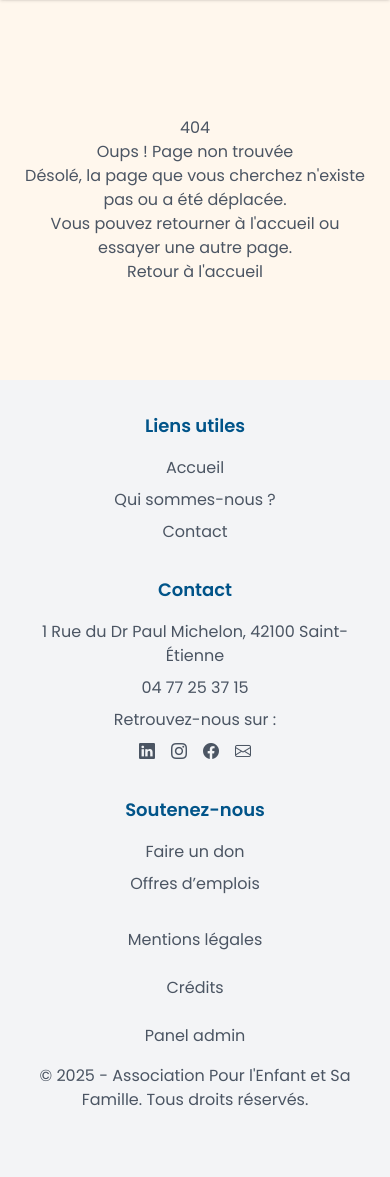
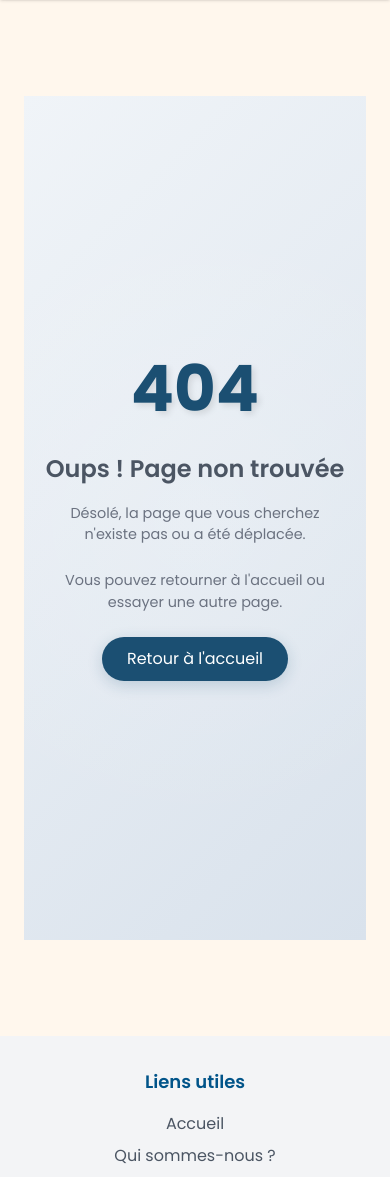
Before and after one commit to Potaaaaaaaaaaaato/apesf_site, a Django app: template apesf/templates/404.html in a window 390 px wide. Shown: the part 80-1257 px from the top of the page. Before the commit the page ends 1186 px from the top, so only its background shows below. Run offline with Django 4.2, Linux system fonts and the light colour scheme; the template is opened without the code that fills it, so the values that code supplies are empty; some libraries are stand-ins or nearby versions.

Commit message:
Enhance 404 error page with improved styling and responsive design

```diff
--- a/apesf/templates/404.html
+++ b/apesf/templates/404.html
@@ -1,11 +1,133 @@
 {% extends 'base.html' %}
 {% block title %}Page non trouvée{% endblock %}
 {% block content %}
-<div class="text-center mt-5">
-    <h1 class="display-1">404</h1>
-    <h2>Oups ! Page non trouvée</h2>
-    <p class="lead">Désolé, la page que vous cherchez n'existe pas ou a été déplacée.</p>
-    <p>Vous pouvez retourner à l'accueil ou essayer une autre page.</p>
-    <a href="{% url 'accueil' %}" class="btn btn-primary mt-3">Retour à l'accueil</a>
+<style>
+    /* Style pour la page 404 */
+    .error-page {
+        min-height: 100vh;
+        display: flex;
+        justify-content: center;
+        align-items: center;
+        background: linear-gradient(135deg, #f0f4f8 0%, #d9e2ec 100%); /* Dégradé de fond doux */
+        text-align: center;
+        padding: 20px;
+        position: relative;
+        overflow: hidden;
+    }
+
+    /* Effet de fond subtil (optionnel) */
+    .error-page::before {
+        content: '';
+        position: absolute;
+        top: 0;
+        left: 0;
+        width: 100%;
+        height: 100%;
+        background: radial-gradient(circle, rgba(255, 255, 255, 0.3) 0%, rgba(255, 255, 255, 0) 70%);
+        opacity: 0.5;
+    }
+
+    /* Conteneur du contenu */
+    .error-content {
+        position: relative;
+        z-index: 1;
+        max-width: 600px;
+        margin: 0 auto;
+    }
+
+    /* Style pour le titre 404 */
+    .error-title {
+        font-size: 10rem;
+        font-weight: 900;
+        color: #1B4F72; /* Couleur primaire */
+        text-shadow: 3px 3px 6px rgba(0, 0, 0, 0.1);
+        animation: bounce 1.5s ease-in-out infinite; /* Animation de rebond */
+        margin-bottom: 0;
+    }
+
+    /* Style pour le sous-titre */
+    .error-subtitle {
+        font-size: 2.5rem;
+        font-weight: 600;
+        color: #4B5563; /* Couleur neutre */
+        margin-bottom: 1rem;
+    }
+
+    /* Style pour le texte descriptif */
+    .error-text {
+        font-size: 1.2rem;
+        color: #6B7280; /* Gris plus clair */
+        margin-bottom: 1.5rem;
+    }
+
+    /* Style pour le bouton */
+    .btn-return {
+        display: inline-block;
+        padding: 12px 30px;
+        font-size: 1.1rem;
+        font-weight: 500;
+        color: #fff;
+        background-color: #1B4F72; /* Couleur primaire */
+        border-radius: 50px; /* Bouton arrondi */
+        text-decoration: none;
+        transition: all 0.3s ease;
+        box-shadow: 0 4px 15px rgba(27, 79, 114, 0.2); /* Ombre douce */
+    }
+
+    .btn-return:hover {
+        background-color: #14405c; /* Couleur primaire plus foncée au survol */
+        transform: translateY(-3px); /* Effet de soulèvement */
+        box-shadow: 0 6px 20px rgba(27, 79, 114, 0.3);
+    }
+
+    /* Animation de rebond pour le titre 404 */
+    @keyframes bounce {
+        0%, 100% {
+            transform: translateY(0);
+        }
+        50% {
+            transform: translateY(-15px);
+        }
+    }
+
+    /* Responsive design */
+    @media (max-width: 768px) {
+        .error-title {
+            font-size: 6rem; /* Réduit la taille sur mobile */
+        }
+        .error-subtitle {
+            font-size: 1.8rem;
+        }
+        .error-text {
+            font-size: 1rem;
+        }
+        .btn-return {
+            padding: 10px 25px;
+            font-size: 1rem;
+        }
+    }
+
+    @media (max-width: 480px) {
+        .error-title {
+            font-size: 4rem;
+        }
+        .error-subtitle {
+            font-size: 1.5rem;
+        }
+        .error-text {
+            font-size: 0.9rem;
+        }
+    }
+</style>
+
+<!-- Contenu de la page 404 -->
+<div class="error-page">
+    <div class="error-content">
+        <h1 class="error-title">404</h1>
+        <h2 class="error-subtitle">Oups ! Page non trouvée</h2>
+        <p class="error-text">Désolé, la page que vous cherchez n'existe pas ou a été déplacée.</p>
+        <p class="error-text">Vous pouvez retourner à l'accueil ou essayer une autre page.</p>
+        <a href="{% url 'accueil' %}" class="btn-return">Retour à l'accueil</a>
+    </div>
 </div>
 {% endblock %}
```
Also changed, not shown: 1 other file.
